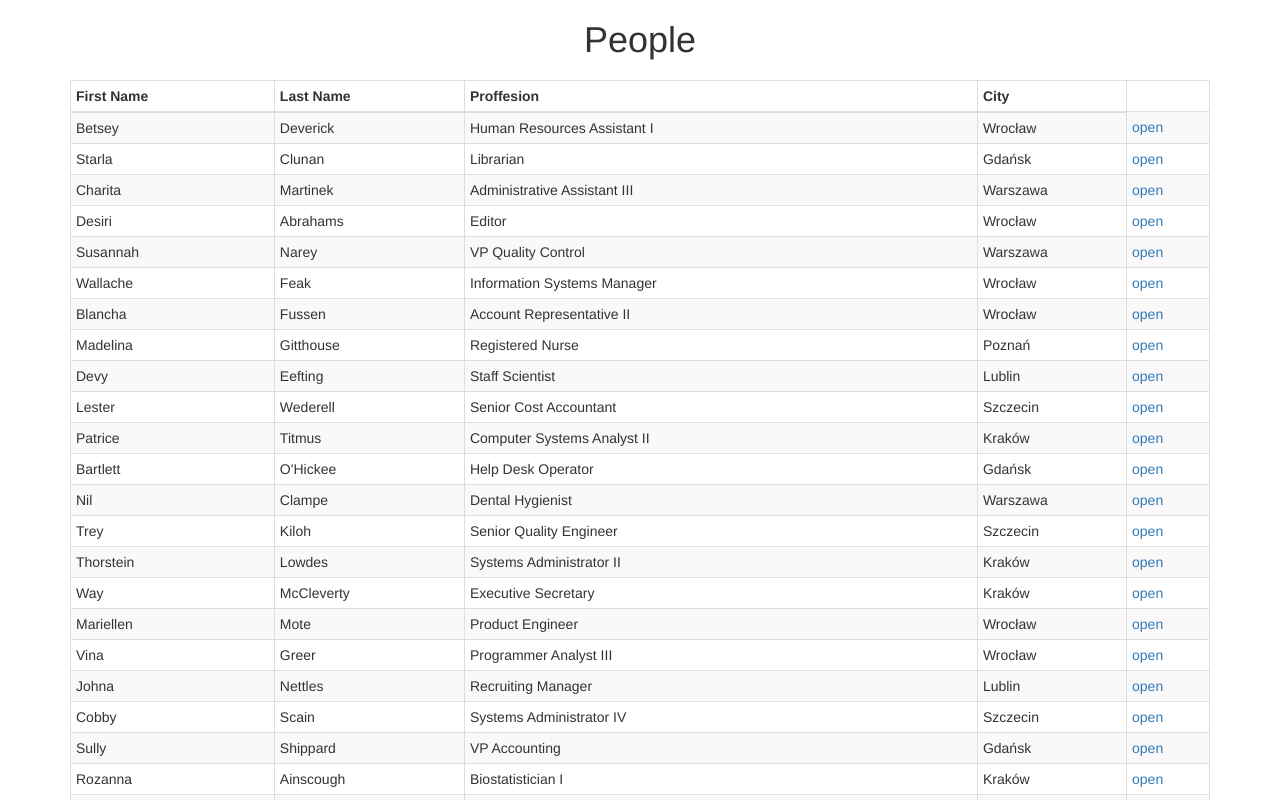
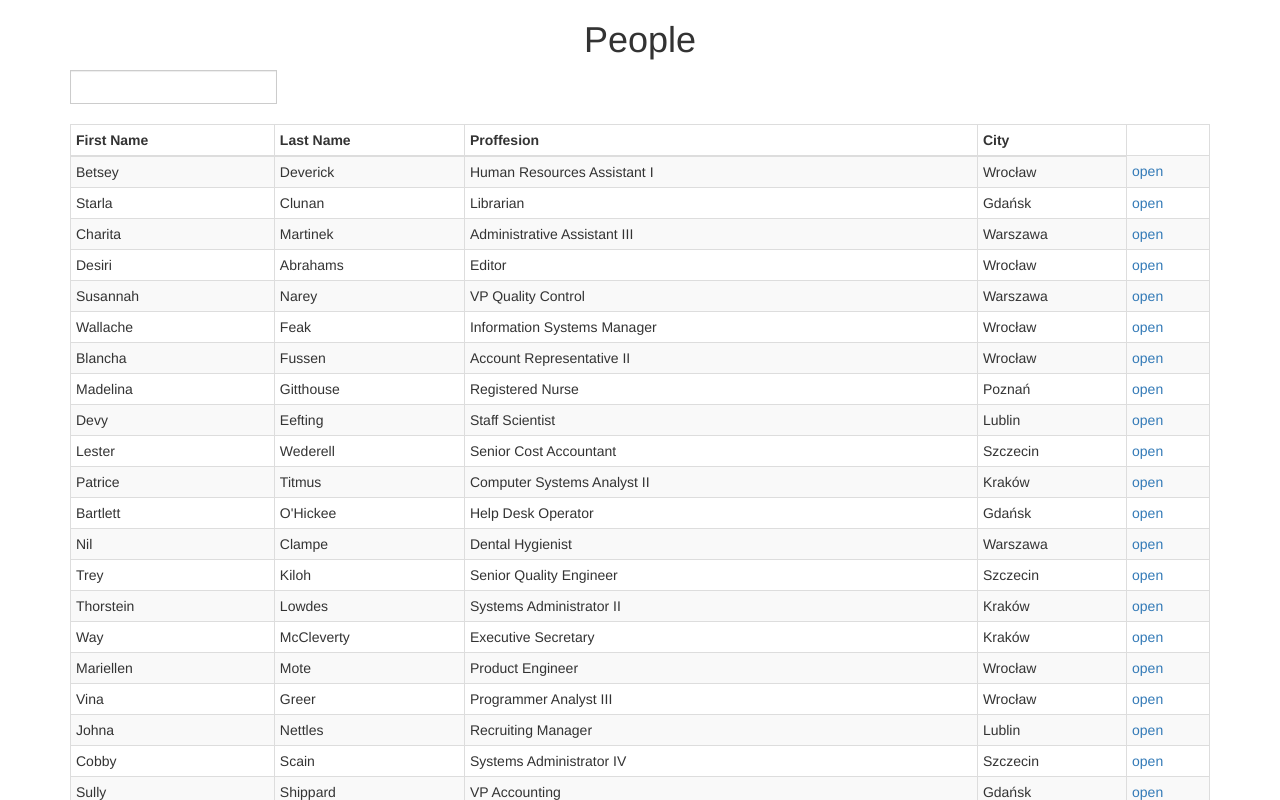
Before and after one commit to infoshareacademy/jfddl2-trio-app, a React (Create React App) app: page / in a window 1280 px wide. Shown: the top 800 px of the page. Built offline with nearby package versions, Linux system fonts and the light colour scheme.

Commit message:
search in progress

```diff
--- /dev/null
+++ b/src/PeopleView/PeopleSearchForm.js
@@ -0,0 +1,25 @@
+import React from 'react'
+import {
+  InputGroup,
+  FormControl
+} from 'react-bootstrap'
+
+
+
+class PeopleSearchForm extends React.Component {
+  render() {
+    return (
+      <form>
+        <InputGroup>
+          <FormControl
+            onChange={this.props.handleChange}
+            value={this.props.searchPhrase}
+            type="text"
+          />
+        </InputGroup>
+      </form>
+    )
+  }
+}
+
+export default PeopleSearchForm
--- a/src/PeopleView/PeopleView.js
+++ b/src/PeopleView/PeopleView.js
@@ -1,9 +1,13 @@
 import React from 'react'
 import PeopleViewsTable from "./PeopleViewsTable";
 import DataFetcher from "../DataFetcher/DataFetcher";
-import'./PeopleView.css'
+import './PeopleView.css'
+import PeopleSearchForm from './PeopleSearchForm'
 
 class PeopleViews extends React.Component {
+    handleChange = () => {
+        console.log('Ala ma kota')
+    }
 
     render() {
 
@@ -17,6 +21,7 @@ class PeopleViews extends React.Component {
                         label: 'People'
                     }
                 }}>
+                    <PeopleSearchForm handleChange={this.handleChange}/>
                     <PeopleViewsTable/>
                 </DataFetcher>
             </div>
```
Also changed, not shown: src/PeopleView/Search.js (added, +19 -0 lines).
